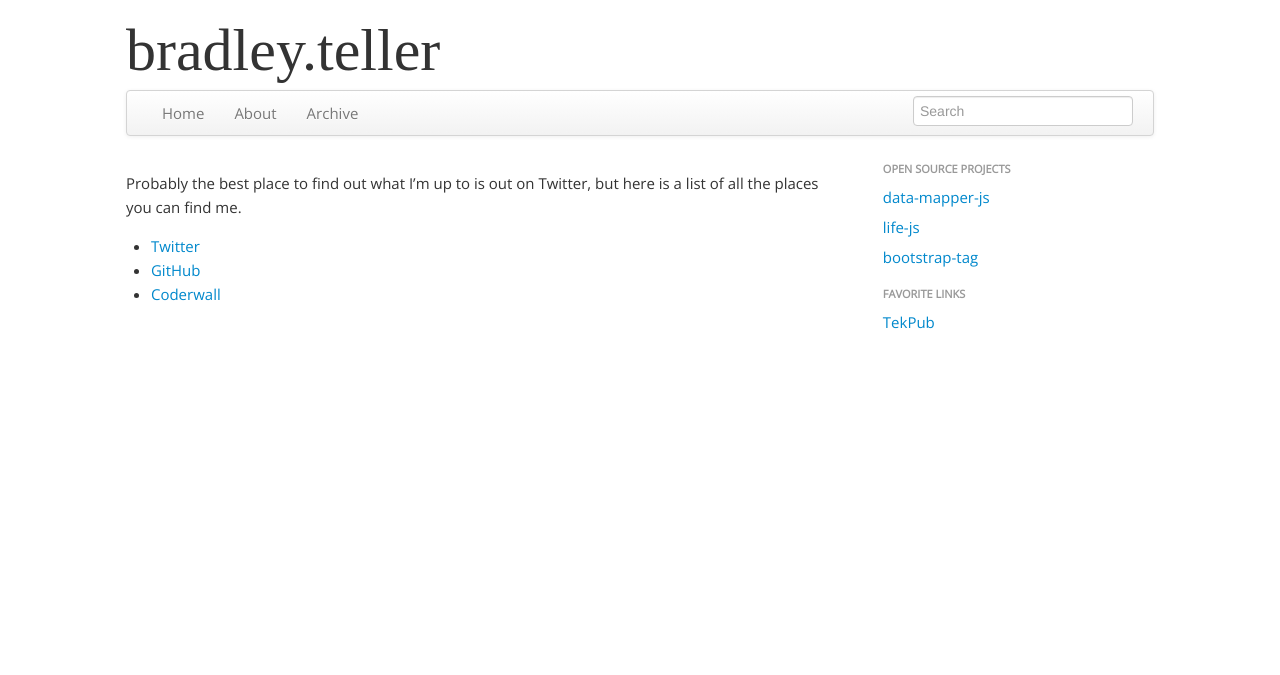
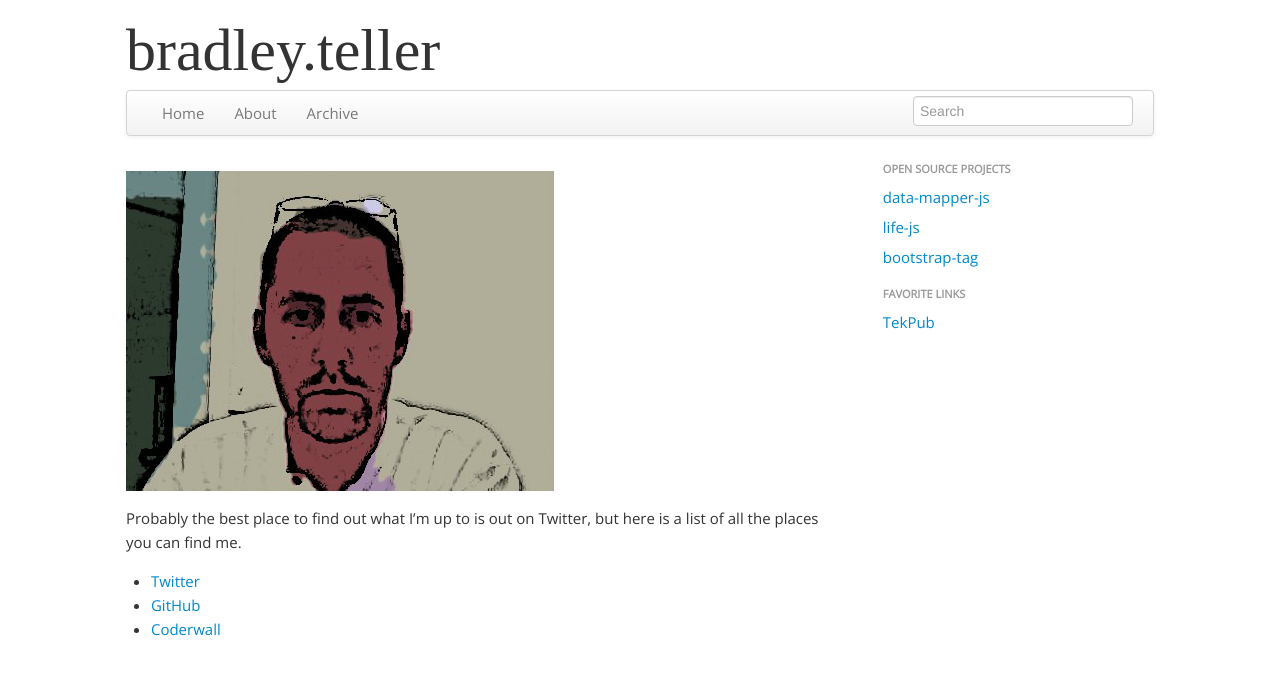
Before and after one commit to bteller/bteller.github.com, a Jekyll site: the page built from about/index.md, in a window 1280 px wide. Shown: the top 675 px of the page. Built offline with Jekyll 4.4.1, drawn with Linux system fonts in a browser that asks for light colours; nearby versions of some CDN libraries; some web fonts are replaced.

Commit message:
silly pic of me

```diff
--- a/about/index.md
+++ b/about/index.md
@@ -2,6 +2,8 @@
 layout: default
 title: about me
 ---
+
+<img src="/assets/images/me.png" alt="a pic of me" />
 
 Probably the best place to find out what I'm up to is out on Twitter, but here is a list of all the places you can find me.
 
```
Also changed, not shown: assets/images/me.png (added).
